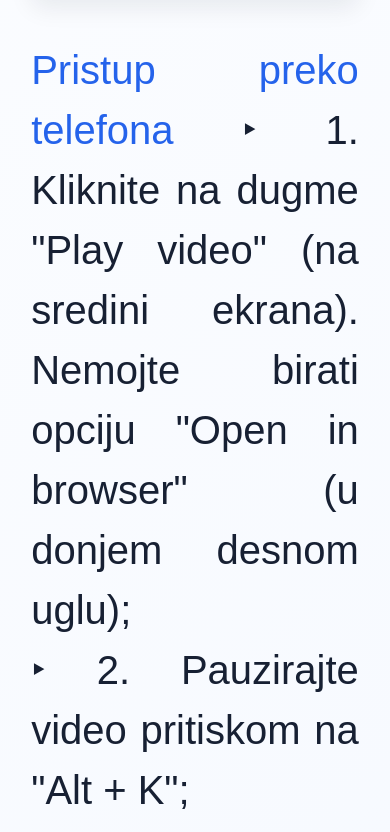
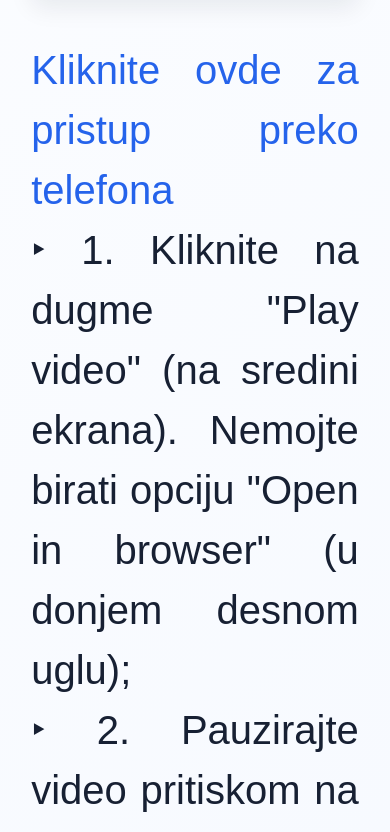
Before and after one commit to nemanja-r-vujanovic/Uvod-u-programiranje, a plain HTML site: page docs/strana6.html in a window 390 px wide. Shown: the part 1772-2604 px from the top of the page. Drawn offline with Linux system fonts and the light colour scheme.

Commit message:
Update link text for phone access instructions

```diff
--- a/docs/strana6.html
+++ b/docs/strana6.html
@@ -35,7 +35,7 @@
 		</p>
 
 		<p style="text-align: justify; font-weight: normal; font-size: 250%;">
-			<a href="https://youtu.be/U3DKyH8wTuY">Pristup preko telefona</a>
+			<a href="https://youtu.be/U3DKyH8wTuY">Kliknite ovde za pristup preko telefona</a> <br>
 
 			‣ 1. Kliknite na dugme "Play video" (na sredini ekrana). Nemojte birati opciju "Open in browser" (u donjem desnom uglu); <br>
 			‣ 2. Pauzirajte video pritiskom na "Alt + K"; <br>
```
